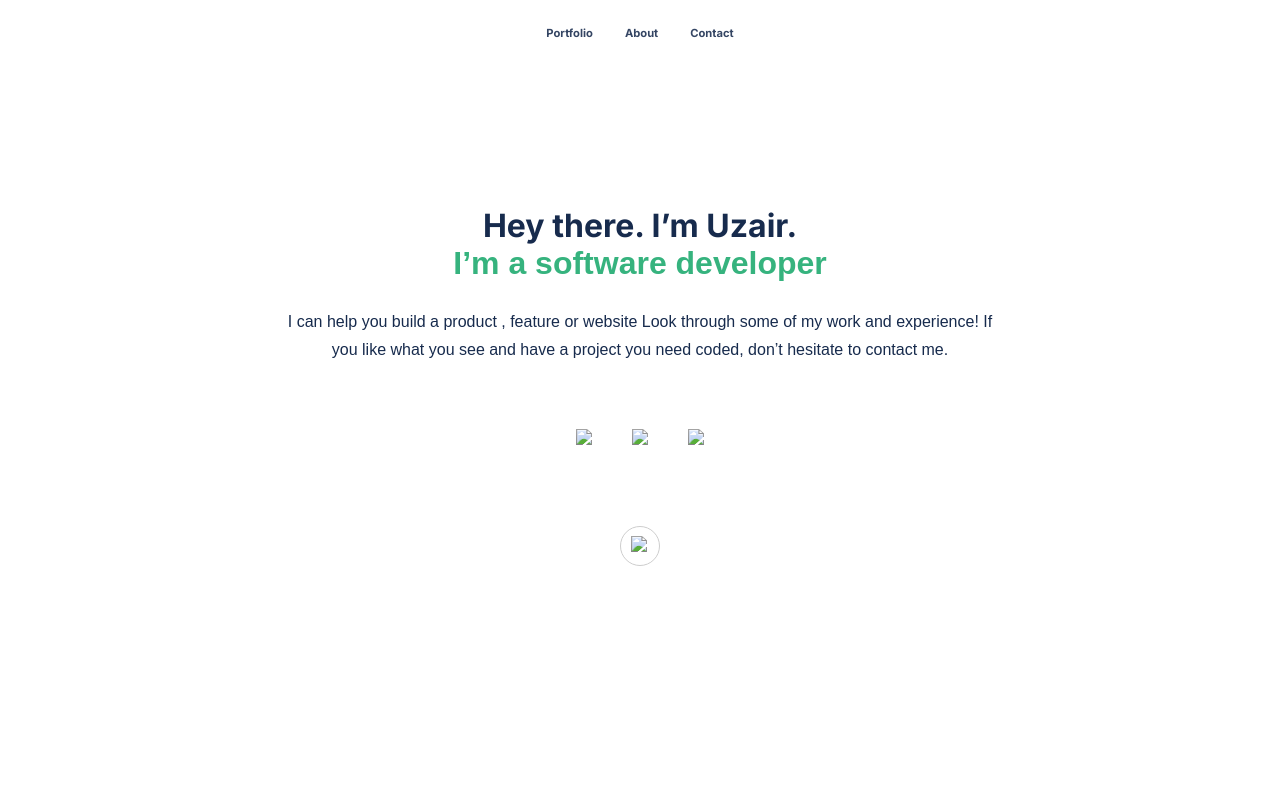
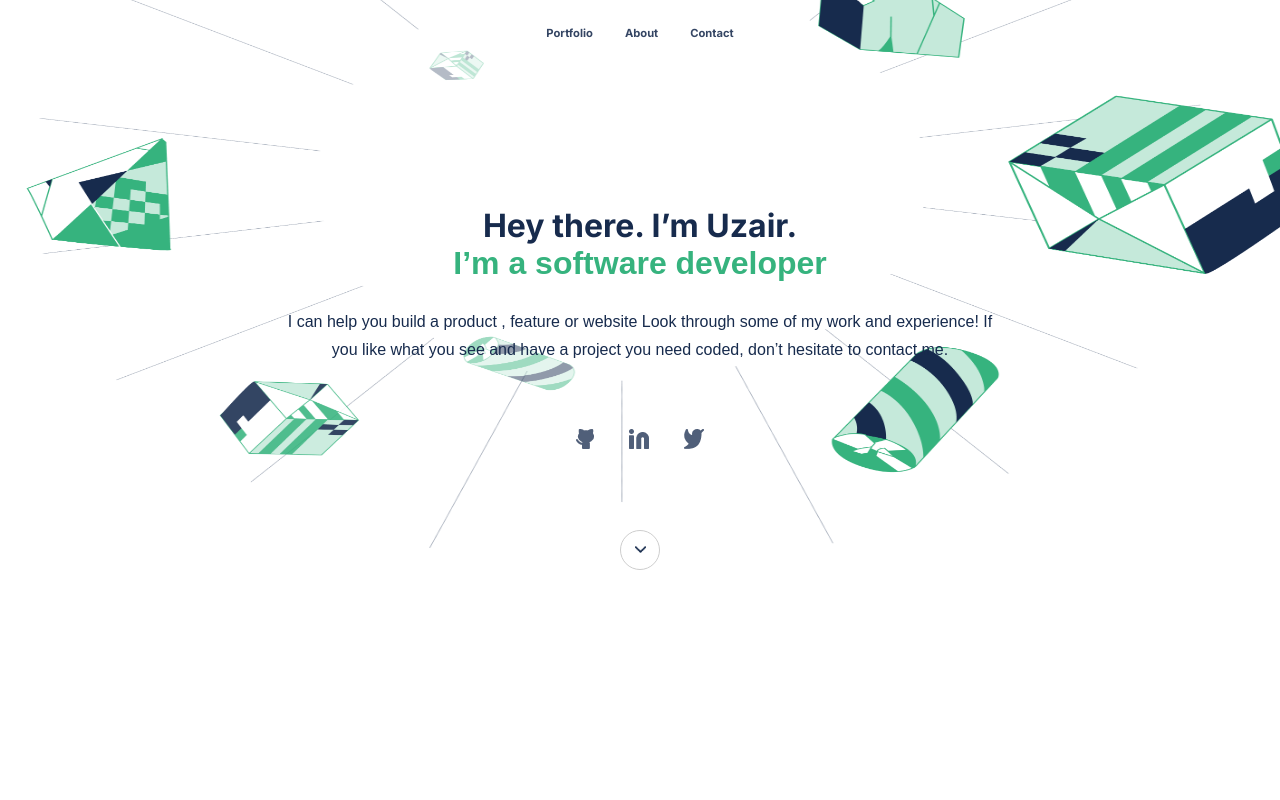
Before and after one commit to muhammaduzairrazaq/portfolio, a website: page index.html in a window 1280 px wide. Shown: the top 800 px of the page. Drawn offline with Linux system fonts and the light colour scheme; the site is published under a folder, as on GitHub Pages, so addresses that start at the root find nothing.

Commit message:
Removed image path errors

```diff
--- a/index.html
+++ b/index.html
@@ -9,7 +9,7 @@
     <body>
         <header>
             <nav>
-                <img src="\assests\dropicon.png">
+                <img src="assests/dropicon.png">
                 <ul class="nav-bar">
                     <a href="">
                         <li>Portfolio</li>
@@ -34,19 +34,19 @@
             <aside>
                 <ul>
                     <a href="https://github.com/muhammaduzairrazaq">
-                        <li><img src="\assests\s1.png"></li>
+                        <li><img src="assests/s1.png"></li>
                     </a>
                     <a href="https://www.linkedin.com/in/muhammad-uzair-25479a283">
-                        <li><img src="\assests\s2.png"></li>
+                        <li><img src="assests/s2.png"></li>
                     </a>
                     <a href="https://twitter.com/muhamma55160007?t=U6eNahc3mZKSPGDJZyqT2A&s=09">
-                        <li><img src="\assests\s3.png"></li>
+                        <li><img src="assests/s3.png"></li>
                     </a>
                 </ul>
             </aside>
             <div class="icon-parent">
                 <div class="icon">
-                    <img src="/assests/arrow.png" alt="down arrow">
+                    <img src="assests/arrow.png" alt="down arrow">
                 </div>
             </div>
             <div class="heading-container">
@@ -168,7 +168,7 @@
                 <section class="skills-container">
                     <div class="skill1 skill">
                         <div class="circle">
-                            <img src="/assests/lang.png">
+                            <img src="assests/lang.png">
                         </div>
                         <p class="skill-name">
                             Languages
@@ -182,7 +182,7 @@
                     </div>
                     <div class="skill2 skill">
                         <div class="circle">
-                            <img src="/assests/frmeworks.png">
+                            <img src="assests/frmeworks.png">
                         </div>
                         <p class="skill-name">
                             Frameworks
@@ -197,7 +197,7 @@
                     </div>
                     <div class="skill3 skill">
                         <div class="circle">
-                            <img src="/assests/skill.png">
+                            <img src="assests/skill.png">
                         </div>
                         <p class="skill-name">
                             Skills
@@ -252,13 +252,13 @@
             <aside>
                 <ul>
                     <a href="https://github.com/muhammaduzairrazaq">
-                        <li><img src="\assests\s1.png"></li>
+                        <li><img src="assests/s1.png"></li>
                     </a>
                     <a href="https://www.linkedin.com/in/muhammad-uzair-25479a283">
-                        <li><img src="\assests\s2.png"></li>
+                        <li><img src="assests/s2.png"></li>
                     </a>
                     <a href="https://twitter.com/muhamma55160007?t=U6eNahc3mZKSPGDJZyqT2A&s=09">
-                        <li><img src="\assests\s3.png"></li>
+                        <li><img src="assests/s3.png"></li>
                     </a>
                 </ul>
             </aside>
--- a/style.css
+++ b/style.css
@@ -129,7 +129,7 @@ aside ul {
 }
 
 body {
-  background-image: url('/assests/header-illsutration-mobile2.png');
+  background-image: url('assests/header-illsutration-mobile2.png');
   background-repeat: no-repeat;
   background-position-y: 1.4%;
   background-size: 100% 9%;
@@ -490,7 +490,7 @@ footer a {
   }
 
   body {
-    background-image: url('/assests/bkdesktop.png');
+    background-image: url('assests/bkdesktop.png');
     background-position-y: 0;
     background-size: 100% 12%;
   }
```
